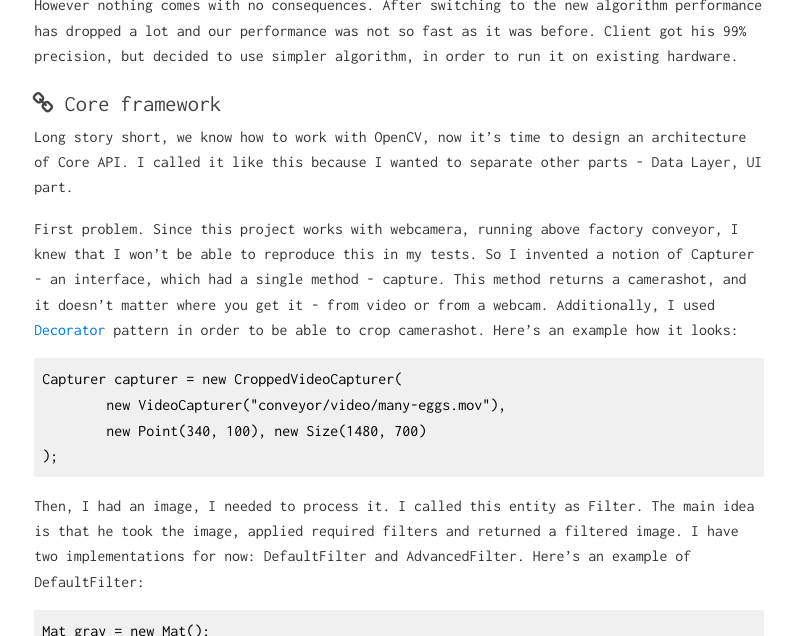
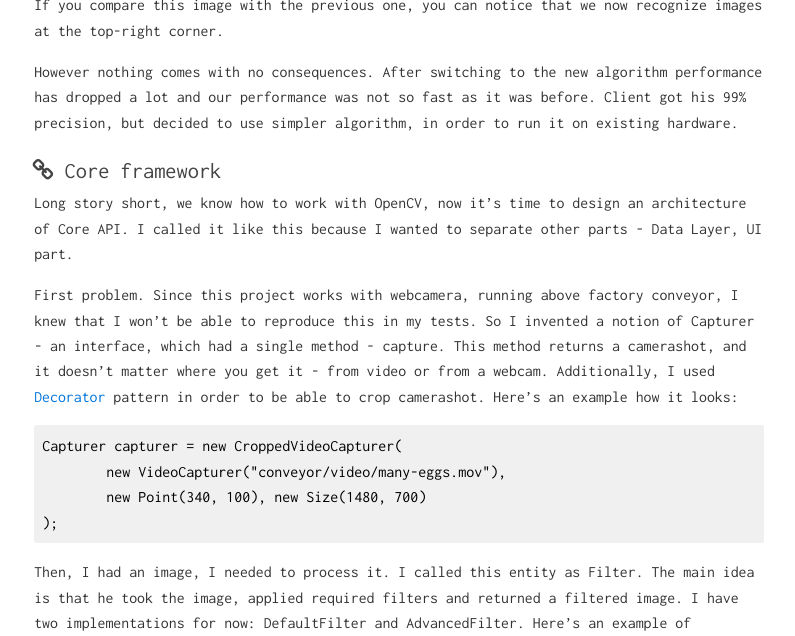
Before and after one commit to ivanursul/ivanursul, a Jekyll site: the page built from _posts/2017-08-03-counting-eggs-design.markdown, in a window 1280 px wide and 900 px high, scrolled down 5674 px, cut to the strip 264-900 px from the top of the window. Shown: the whole strip, without its empty margins (241-1036 px from the left). Built offline with Jekyll 4.4.1, drawn with Linux system fonts in a browser that asks for light colours; comment, search, counter and statistics services are not loaded.

Commit message:
Added text

```diff
--- a/_posts/2017-08-03-counting-eggs-design.markdown
+++ b/_posts/2017-08-03-counting-eggs-design.markdown
@@ -106,6 +106,8 @@ After research we [came up](https://stackoverflow.com/questions/26932891/detect-
 
 Here's how the final processed image will look like:
 ![](assets/images/egg-project/solution.png){: .center-image }
+
+If you compare this image with the previous one, you can notice that we now recognize images at the top-right corner.
 
 However nothing comes with no consequences. After switching to the new algorithm performance has dropped a lot and our performance was not so fast as it was before. Client got his 99% precision, but decided to use simpler algorithm, in order to run it on existing hardware.
 
```
